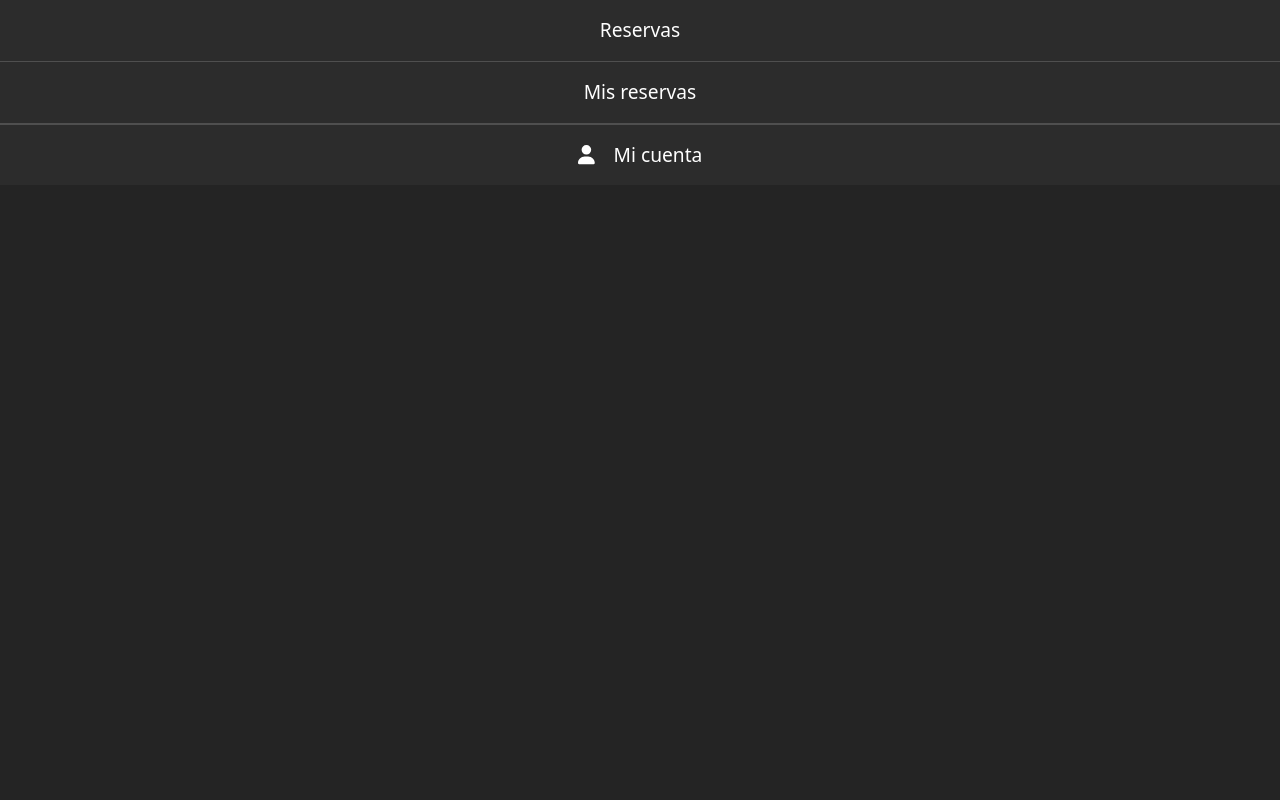
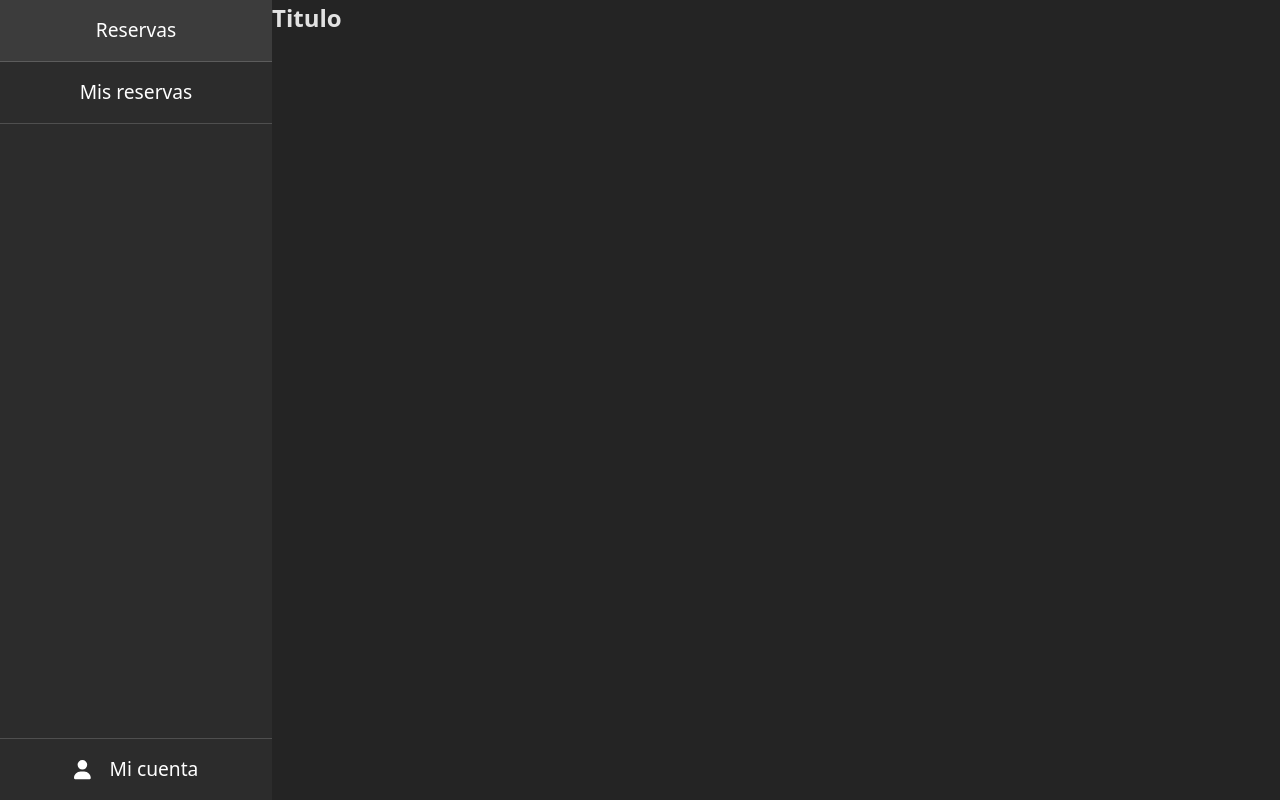
Before and after one commit to MimiRandomS/CVDS_Lab04_Frontend, a React (Vite) app: page /reservations in a window 1280 px wide. Built offline with nearby package versions, Linux system fonts and the light colour scheme.

Commit message:
implemente la  estructura base del layout con sidebar y main

```diff
--- a/src/layouts/MainLayout/MainLayout.module.css
+++ b/src/layouts/MainLayout/MainLayout.module.css
@@ -0,0 +1,9 @@
+.layout {
+  display: flex;
+  height: 100vh;
+}
+
+.sidebar {
+  width: 30%;
+  max-width: 17rem;
+}
--- a/src/layouts/MainLayout/MainLayout.tsx
+++ b/src/layouts/MainLayout/MainLayout.tsx
@@ -0,0 +1,18 @@
+import React from "react";
+import styles from "./MainLayout.module.css";
+
+type Props = {
+  readonly leftContent: React.ReactNode;
+  readonly rightContent: React.ReactNode;
+};
+
+function MainLayout({ leftContent, rightContent }: Props) {
+  return (
+    <div className={styles.layout}>
+      <div className={styles.sidebar}>{leftContent}</div>
+      <div className={styles.main}>{rightContent}</div>
+    </div>
+  );
+}
+
+export default MainLayout;
--- a/src/main.tsx
+++ b/src/main.tsx
@@ -3,9 +3,10 @@ import { createRoot } from "react-dom/client";
 import "./index.css";
 import "./utils/icons.ts";
 import LateralBar from "./components/LateralBar/LateralBar.tsx";
+import MainLayout from "./layouts/MainLayout/MainLayout.tsx";
 
 createRoot(document.getElementById("root")!).render(
   <StrictMode>
-    <LateralBar />
+    <MainLayout leftContent={<LateralBar />} rightContent={<h2>Titulo</h2>} />
   </StrictMode>
 );
```
